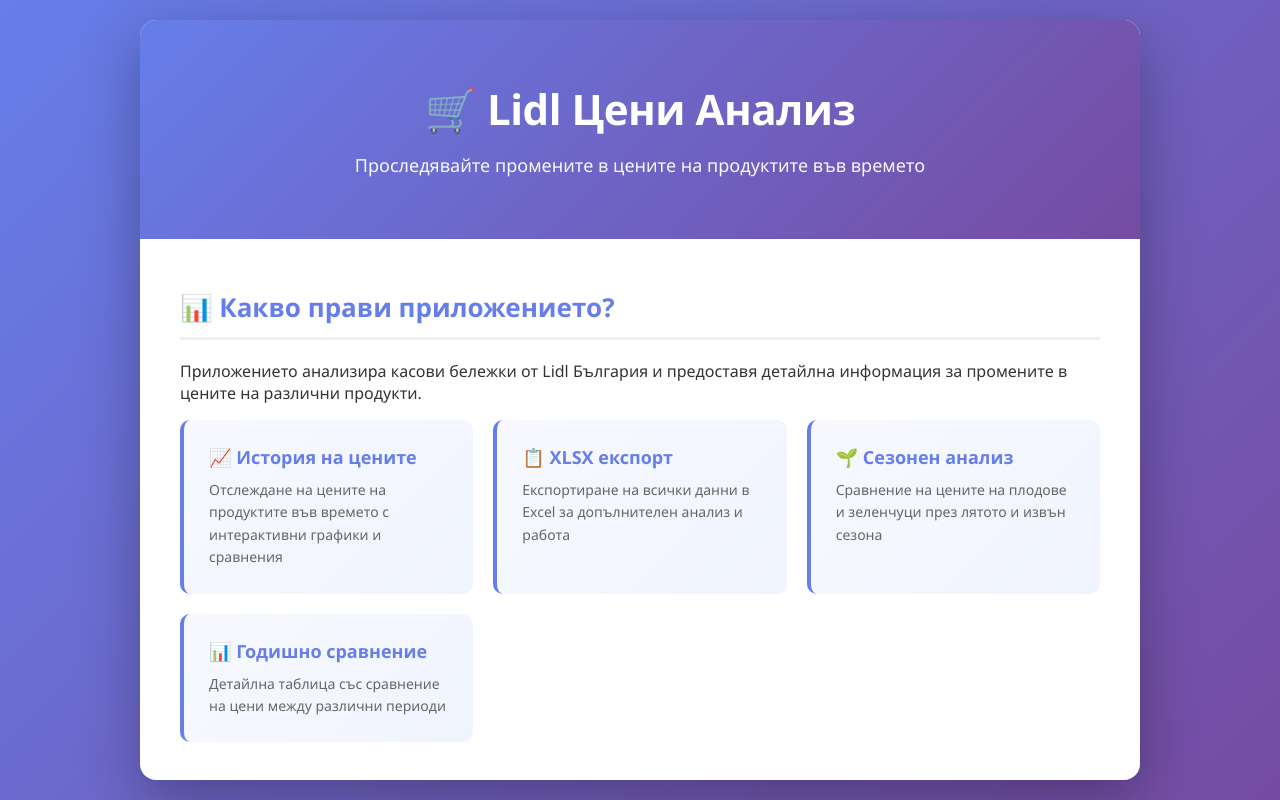
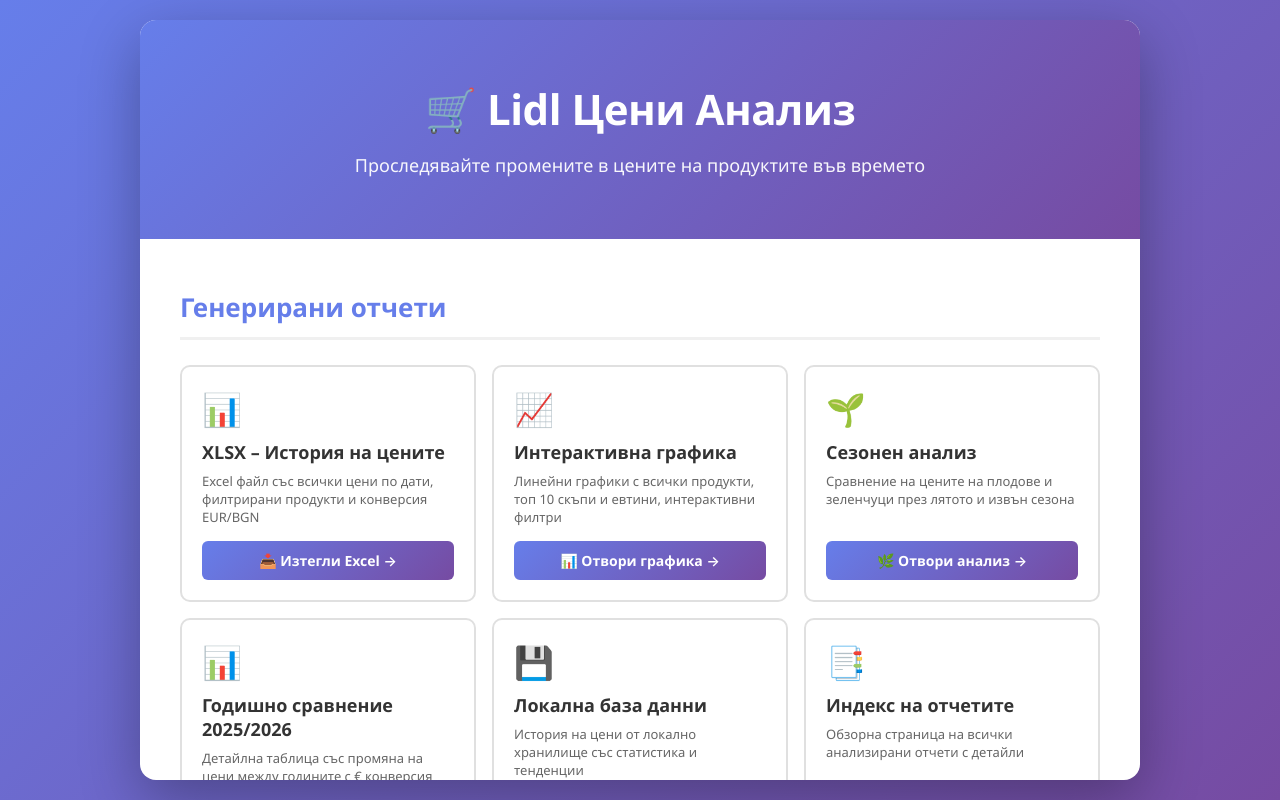
Before and after one commit to reminchev/lidl-receipt-downloader, a plain HTML site: page docs/index.html in a window 1280 px wide. Drawn offline with Linux system fonts and the light colour scheme.

Commit message:
Remove 'What the app does' section, show only report buttons

```diff
--- a/docs/index.html
+++ b/docs/index.html
@@ -269,30 +269,7 @@
 
     <div class="content">
       <div class="section">
-        <h2>📊 Какво прави приложението?</h2>
-        <p>Приложението анализира касови бележки от Lidl България и предоставя детайлна информация за промените в цените на различни продукти.</p>
-        <div class="features">
-          <div class="feature">
-            <h3>📈 История на цените</h3>
-            <p>Отслеждане на цените на продуктите във времето с интерактивни графики и сравнения</p>
-          </div>
-          <div class="feature">
-            <h3>📋 XLSX експорт</h3>
-            <p>Експортиране на всички данни в Excel за допълнителен анализ и работа</p>
-          </div>
-          <div class="feature">
-            <h3>🌱 Сезонен анализ</h3>
-            <p>Сравнение на цените на плодове и зеленчуци през лятото и извън сезона</p>
-          </div>
-          <div class="feature">
-            <h3>📊 Годишно сравнение</h3>
-            <p>Детайлна таблица със сравнение на цени между различни периоди</p>
-          </div>
-        </div>
-      </div>
-
-      <div class="section">
-        <h2>📁 Генерирани отчети</h2>
+        <h2> Генерирани отчети</h2>
         <div class="reports">
           <div class="report-card">
             <div class="report-icon">📊</div>
```
